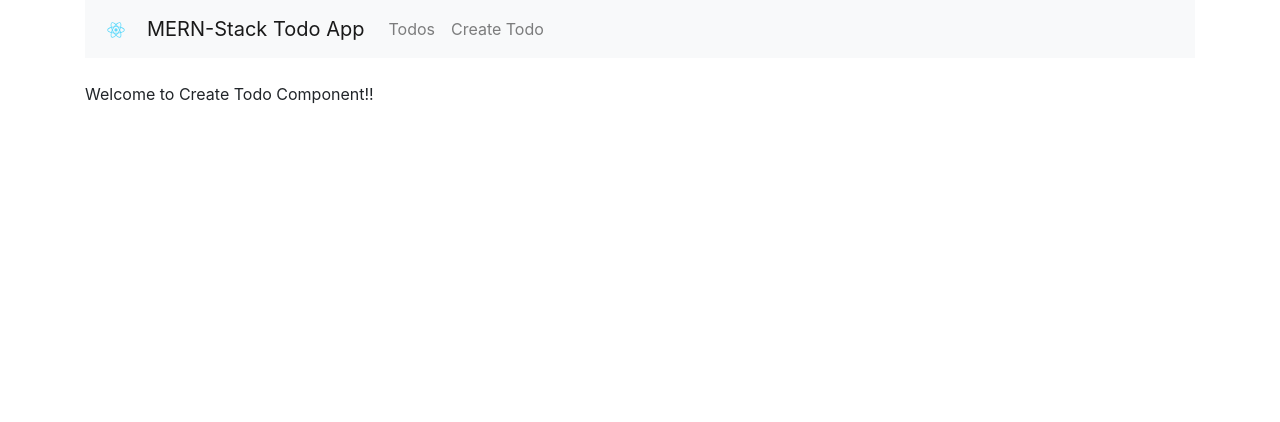
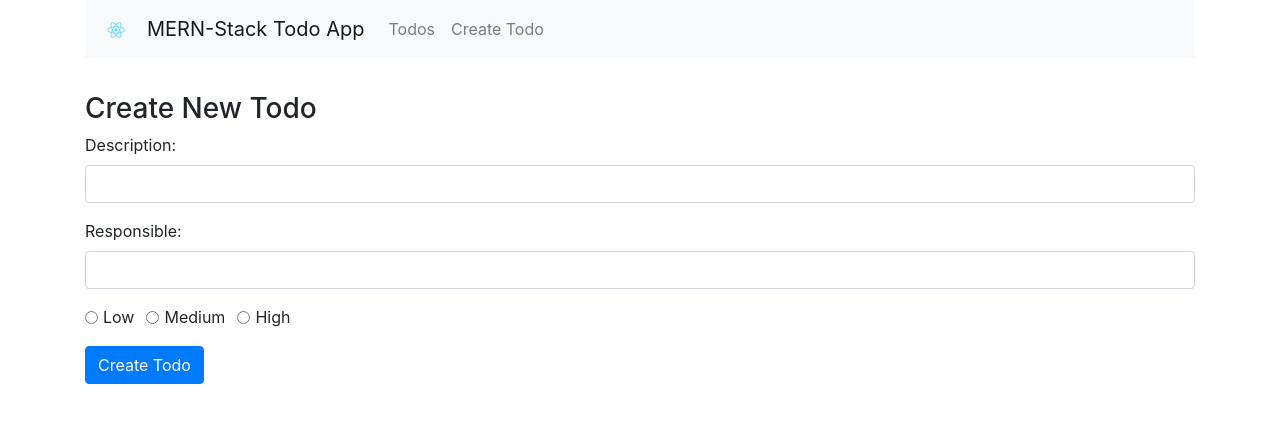
Before and after one commit to pshdev789/todo-app, a React (Create React App) app: page /create in a window 1280 px wide. Shown: the top 422 px of the page. Built offline with nearby package versions, Linux system fonts and the light colour scheme.

Commit message:
Update create-todo.component.js
Added the create to do component and relavan functions to it.

```diff
--- a/src/components/create-todo.component.js
+++ b/src/components/create-todo.component.js
@@ -1,17 +1,14 @@
 import React, { Component } from 'react';
 
 export default class CreateTodo extends Component {
-    render() {
-        return (
-            <div>
-                <p>Welcome to Create Todo Component!!</p>
-            </div>
-        )
-    }
-
 
     constructor(props) {
         super(props);
+
+        this.onChangeTodoDescription = this.onChangeTodoDescription.bind(this);
+        this.onChangeTodoResponsible = this.onChangeTodoResponsible.bind(this);
+        this.onChangeTodoPriority = this.onChangeTodoPriority.bind(this);
+        this.onSubmit = this.onSubmit(this);
 
         this.state = {
             todo_description: '',
@@ -19,6 +16,8 @@
             todo_priority: '',
             todo_completed: false
         }
+
+
     }
 
     onChangeTodoDescription(e) {
@@ -40,12 +39,12 @@
     }
 
     onSubmit(e) {
-        e.preventDefault();
 
-        console.log(`Form submitted:`);
-        console.log(`Todo Description: ${this.state.todo_description}`);
-        console.log(`Todo Responsible: ${this.state.todo_responsible}`);
-        console.log(`Todo Priority: ${this.state.todo_priority}`);
+
+        console.log('Form submitted:');
+        console.log('Todo Description: ${this.state.todo_description}');
+        console.log('Todo Responsible: ${this.state.todo_responsible}');
+        console.log('Todo Priority: ${this.state.todo_priority}');
 
         this.setState({
             todo_description: '',
@@ -55,4 +54,73 @@
         })
     }
 
+
+    render() {
+        return (
+            <div style={{marginTop: 10}}>
+                <h3>Create New Todo</h3>
+                <form onSubmit={this.onSubmit}>
+                    <div className="form-group">
+                        <label>Description: </label>
+                        <input  type="text"
+                                className="form-control"
+                                value={this.state.todo_description}
+                                onChange={this.onChangeTodoDescription}
+                                />
+                    </div>
+                    <div className="form-group">
+                        <label>Responsible: </label>
+                        <input
+                                type="text"
+                                className="form-control"
+                                value={this.state.todo_responsible}
+                                onChange={this.onChangeTodoResponsible}
+                                />
+                    </div>
+                    <div className="form-group">
+                        <div className="form-check form-check-inline">
+                            <input  className="form-check-input"
+                                    type="radio"
+                                    name="priorityOptions"
+                                    id="priorityLow"
+                                    value="Low"
+                                    checked={this.state.todo_priority==='Low'}
+                                    onChange={this.onChangeTodoPriority}
+                                    />
+                            <label className="form-check-label">Low</label>
+                        </div>
+                        <div className="form-check form-check-inline">
+                            <input  className="form-check-input"
+                                    type="radio"
+                                    name="priorityOptions"
+                                    id="priorityMedium"
+                                    value="Medium"
+                                    checked={this.state.todo_priority==='Medium'}
+                                    onChange={this.onChangeTodoPriority}
+                                    />
+                            <label className="form-check-label">Medium</label>
+                        </div>
+                        <div className="form-check form-check-inline">
+                            <input  className="form-check-input"
+                                    type="radio"
+                                    name="priorityOptions"
+                                    id="priorityHigh"
+                                    value="High"
+                                    checked={this.state.todo_priority==='High'}
+                                    onChange={this.onChangeTodoPriority}
+                                    />
+                            <label className="form-check-label">High</label>
+                        </div>
+                    </div>
+
+                    <div className="form-group">
+                        <input type="submit" value="Create Todo" className="btn btn-primary" />
+                    </div>
+                </form>
+            </div>
+        )
+    }
+
+
+
 }
```
